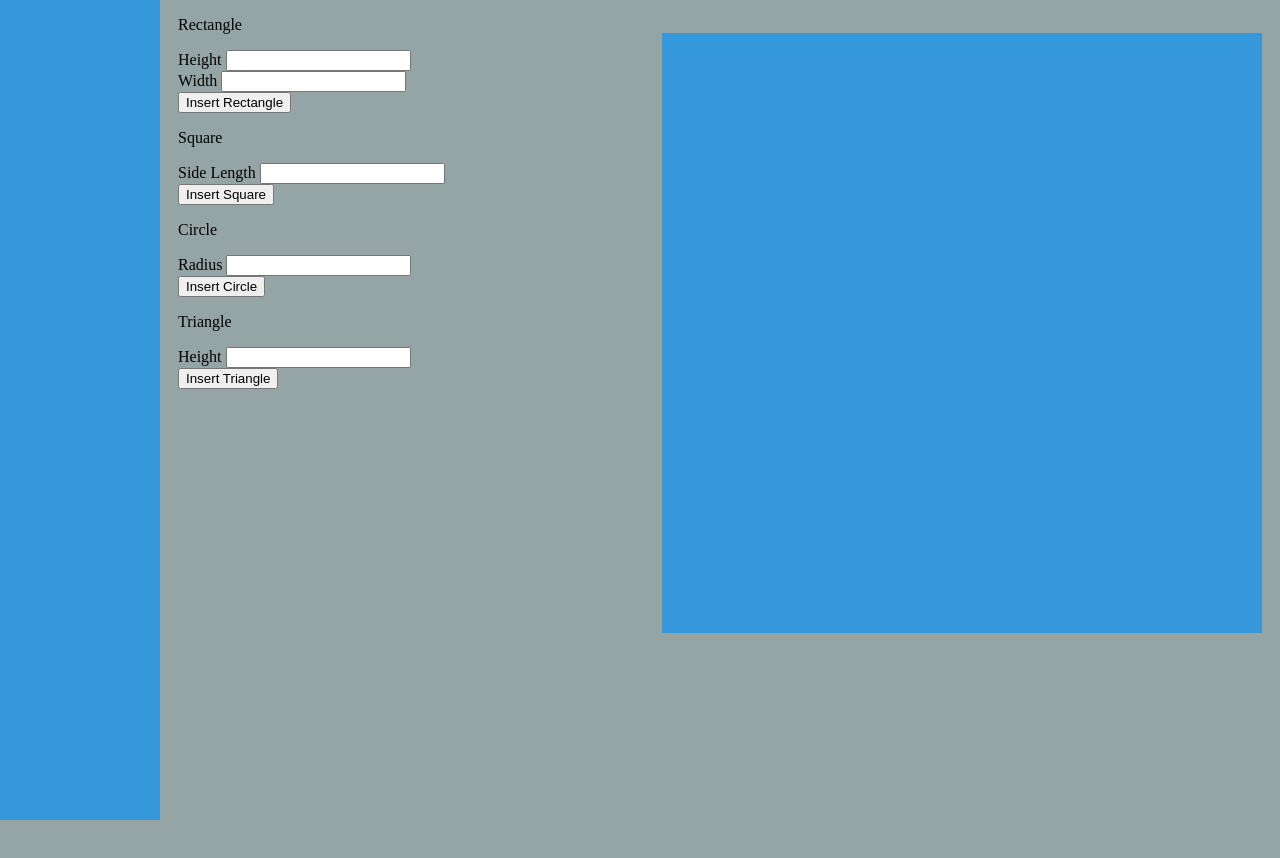
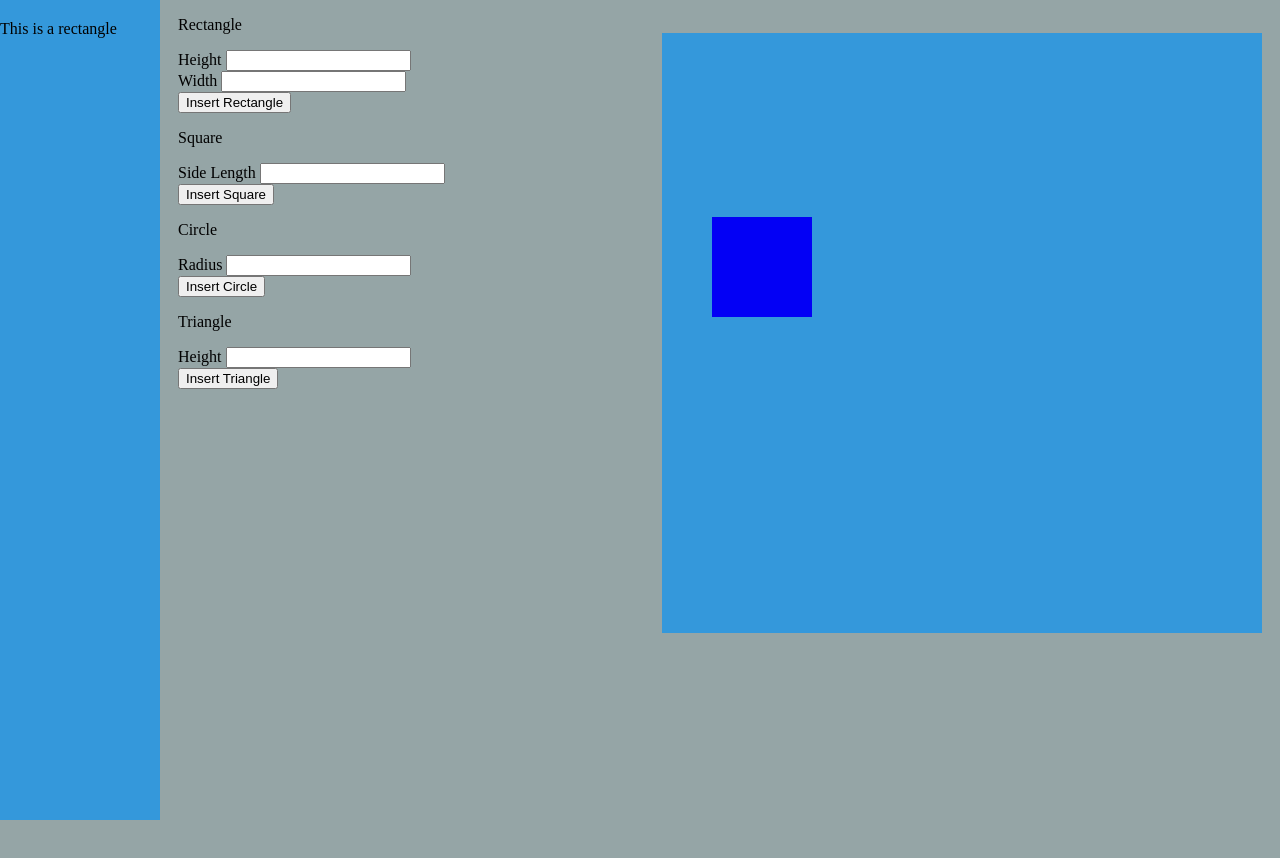
Before and after one commit to ngriffith29/Shape-Up-or-Shape-Out, a plain HTML site: page index.html in a window 1280 px wide. Both pictures are taken after a click on the button "Insert Rectangle". Drawn offline with Linux system fonts and the light colour scheme.

Commit message:
Update classes and got text in side bar and shapes in the main div

```diff
--- a/app.js
+++ b/app.js
@@ -1,3 +1,42 @@
-document.getElementById("rec").addEventListener("click", function(){
-   console.log('hi')
+const MAX = 550
+let container = document.getElementById("draw")
+
+class Shape {
+    constructor(x,y){
+        this.div = document.createElement('div');
+        this.div.classList.add('square')
+        this.div.style.left = `${x}px`;
+        this.div.style.top = `${y}px`;
+        this.updateColor();
+        container.appendChild(this.div)
+    }
+
+
+
+    updateColor(){
+        let randmColor = `rgb(${randomVal(0,255)},${randomVal(0,255)}, ${randomVal(0,255)}`
+        this.div.style.backgroundColor = randmColor;
+    }
+}
+
+
+function insertSquare(){
+    let xVal = randomVal(0,MAX)
+    let yVal = randomVal(0,MAX)
+    let oh = new Shape(xVal,yVal)
+
+}
+
+
+function randomVal (min,max){
+    return Math.floor(Math.random() * (max-min) + min)
+}
+
+//Event Handlers
+
+
+document.getElementById("rec").addEventListener("click", function () {
+    insertSquare()
+    let t = document.createTextNode(`${"This is a rectangle"}`)
+    document.getElementById("side").appendChild(t)
 });
--- a/index.html
+++ b/index.html
@@ -11,7 +11,7 @@
 
 <body>
 
-    <div class="sidenav">
+    <div class="sidenav" id="side">
 
     </div>
 <div class="main">
@@ -24,36 +24,25 @@
     <input type="text">
     <br>
     <button id="rec">Insert Rectangle</button>
-        <script src="app.js"></script>
-
-
 
     <p>Square</p>
     <span>Side Length</span>
     <input type="text">
     <br>
     <button id="sq">Insert Square</button>
-        <script src="app.js"></script>
-
-
 
     <p>Circle</p>
     <span>Radius</span>
     <input type="text">
     <br>
-        <button>Insert Circle</button>
-        <script src="app.js"></script>
-
-
+    <button id="circ">Insert Circle</button>
 
     <p>Triangle</p>
     <span>Height</span>
     <input type="text">
     <br>
-        <button>Insert Triangle</button>
-        <script src="app.js"></script>
-
-    <div class="draw"></div>
+    <button id="tri">Insert Triangle</button>
+    <div class="draw" id="draw"></div>
 
 
 </div>
--- a/style.css
+++ b/style.css
@@ -31,3 +31,13 @@ body {
     background-color: #95a5a6;
 
 }
+
+.square{
+    height: 100px;
+    width: 100px;
+    position: absolute;
+}
+
+#draw{
+    position: relative;
+}
```
Lines whose indentation alone changed are shown as unchanged.
